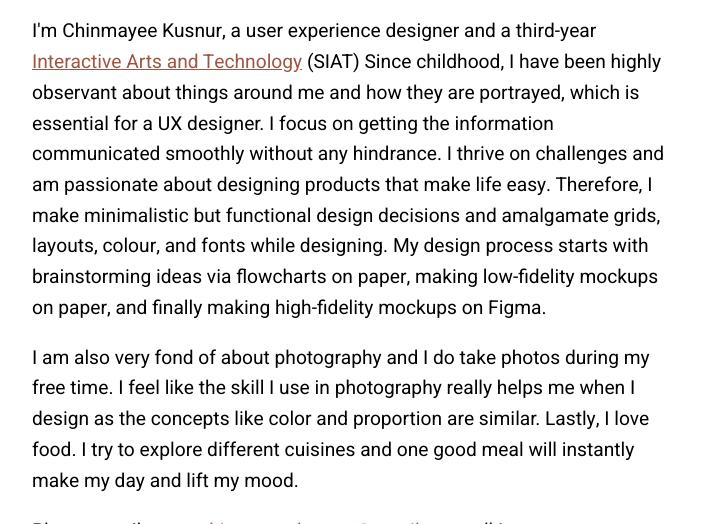
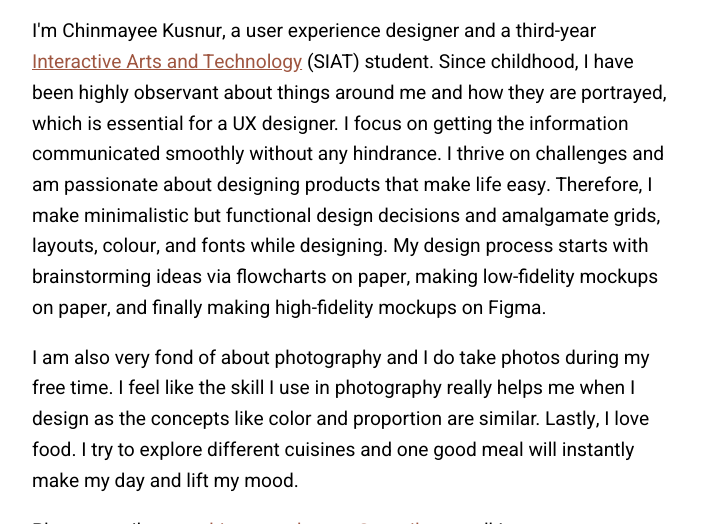
Before and after one commit to chinmayeekusnur/chinmayeekusnur.github.io, a plain HTML site: page about.html in a window 1280 px wide. Shown: the part 734-1258 px from the top of the page, without its empty margins (288-991 px from the left). Drawn offline with Linux system fonts and the light colour scheme.

Commit message:
Update about.html

```diff
--- a/about.html
+++ b/about.html
@@ -43,7 +43,7 @@
 
           <div>
             <p class="main">I'm Chinmayee Kusnur, a user experience designer and a third-year <a class="link" href="https://www.sfu.ca/siat.html">Interactive
-		    Arts and Technology</a> (SIAT) Since childhood, I have been highly observant about things around me and how they are portrayed, which is
+		    Arts and Technology</a> (SIAT) student. Since childhood, I have been highly observant about things around me and how they are portrayed, which is
 		    essential for a UX designer. I focus on getting the information communicated smoothly without any hindrance. I thrive on challenges and
 		    am passionate about designing products that make life easy. Therefore, I make minimalistic but functional design decisions and amalgamate
 		    grids, layouts, colour, and fonts while designing. My design process starts with brainstorming ideas via flowcharts on paper, making
```
